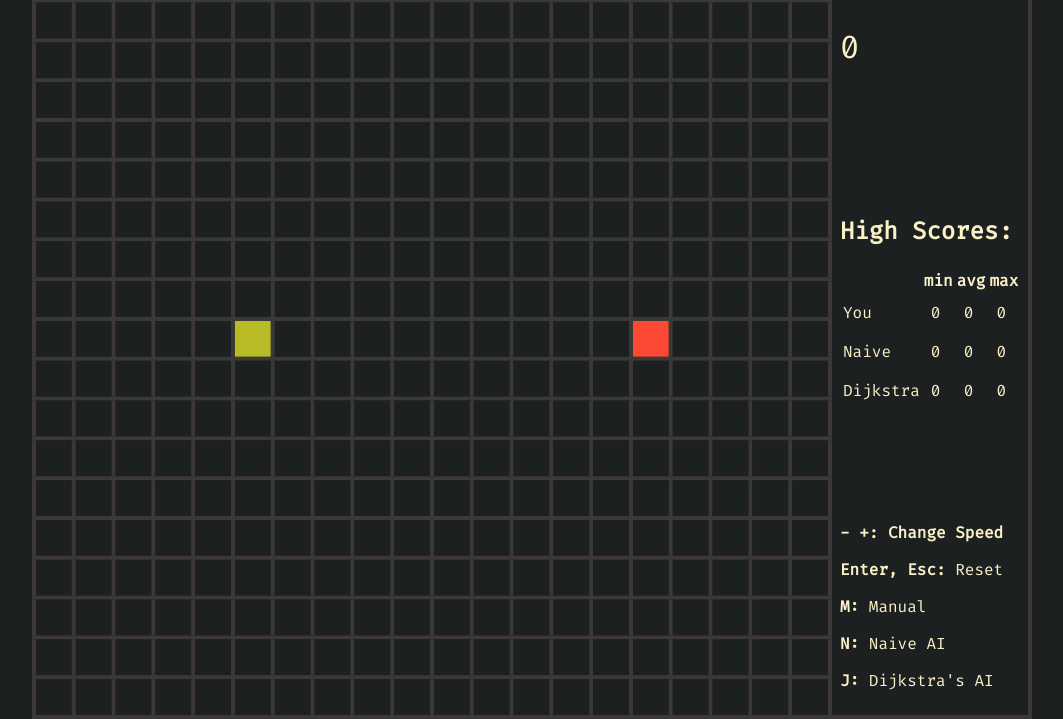
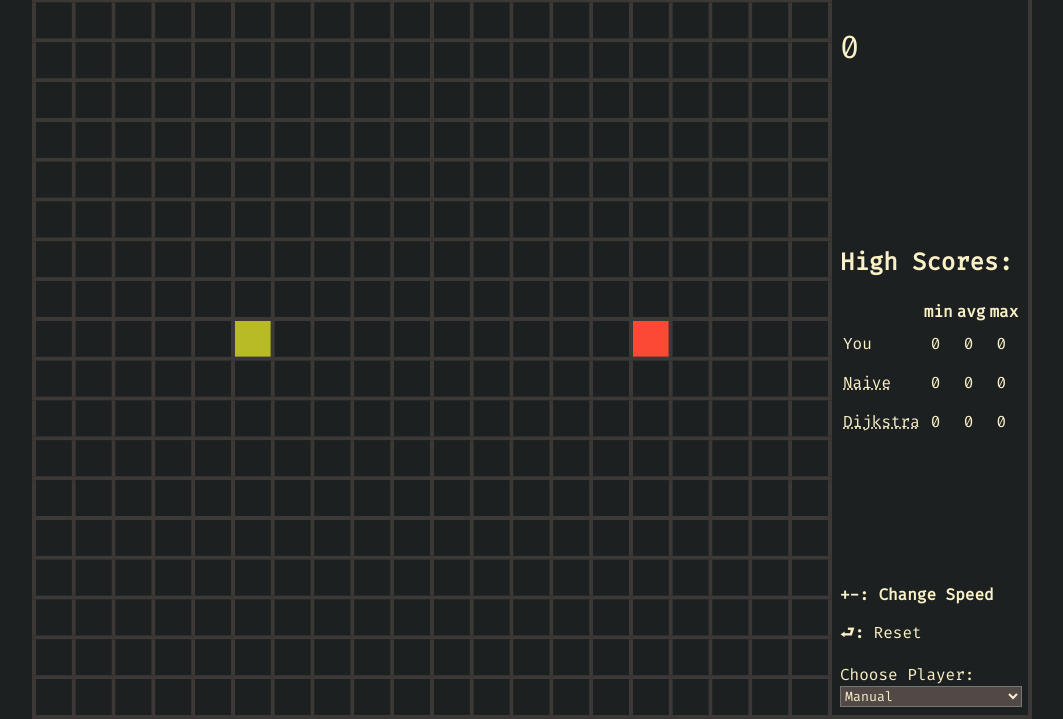
Before and after one commit to zackary-clark/snake-game, a website built with Vite: page index.html in a window 1280 px wide. Shown: the part 81-800 px from the top of the page, without its empty margins (108-1171 px from the left). Built offline with nearby package versions, Linux system fonts and the light colour scheme.

Commit message:
Use select for changing Player
Different keys for different players just doesn't scale past 3-4.

```diff
--- a/index.html
+++ b/index.html
@@ -62,11 +62,14 @@
                 </table>
             </div>
             <div id="controls">
-                <p><strong>- +: Change Speed</strong></p>
-                <p><strong>Enter, Esc:</strong> Reset</p>
-                <p><strong>M:</strong> Manual</p>
-                <p><strong>N:</strong> Naive AI</p>
-                <p><strong>J:</strong> Dijkstra's AI</p>
+                <p><strong>+-: Change Speed</strong></p>
+                <p><strong>&#11152;:</strong> Reset</p>
+                <label for="player">Choose Player:</label>
+                <select name="player" id="player">
+                    <option value="manual">Manual</option>
+                    <option value="naive">Naive AI</option>
+                    <option value="dijkstra">Dijkstra's Algorithm</option>
+                </select>
             </div>
         </div>
     </div>
--- a/src/attachControls.ts
+++ b/src/attachControls.ts
@@ -1,4 +1,5 @@
 import { aiType } from "./ai/ai";
+import { getElementById } from "./helpers";
 import { Direction } from "./types/Direction";
 
 interface ControlCallbacks {
@@ -45,15 +46,11 @@ export function attachControls({
             case "+":
                 raiseSpeed();
                 break;
-            case "j":
-                changeAIMode("dijkstra");
-                break;
-            case "n":
-                changeAIMode("naive");
-                break;
-            case "m":
-                changeAIMode("human");
-                break;
         }
     });
+    const playerSelect = getElementById<HTMLSelectElement>("player");
+    playerSelect.addEventListener("change", (event) => {
+        // @ts-ignore
+        changeAIMode(event.target.value)
+    })
 }
--- a/static/stylesheets/index.css
+++ b/static/stylesheets/index.css
@@ -68,6 +68,10 @@ body {
     padding: 0.5em;
 }
 
+.tooltip {
+    text-decoration: underline dotted;
+}
+
 .tooltip .tooltiptext {
     visibility: hidden;
     background-color: var(--bg4);
@@ -82,3 +86,9 @@ body {
 .tooltip:hover .tooltiptext {
     visibility: visible;
 }
+
+select {
+    background-color: var(--bg2);
+    color: var(--fg0);
+    font-family: 'Fira Code', monospace;
+}
```
